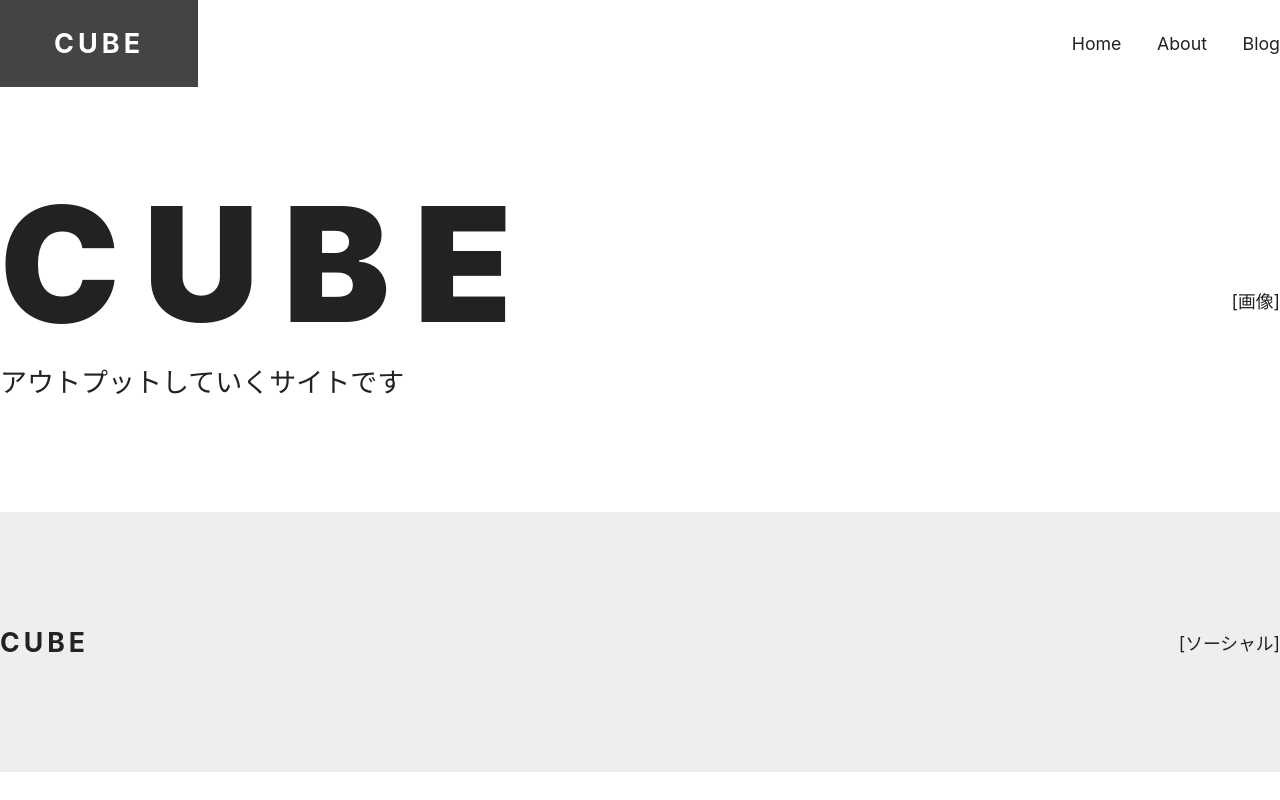
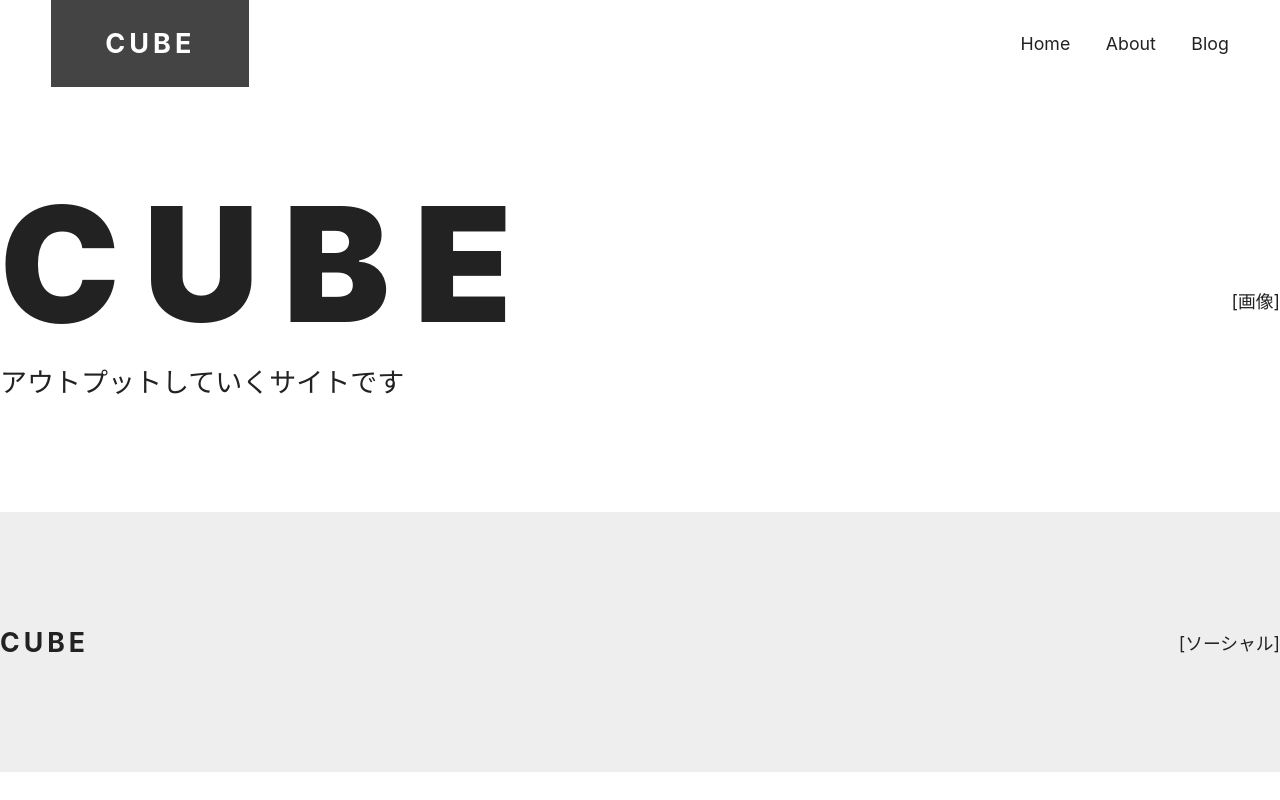
Before and after one commit to Miz-dev/next-react-website, a Next.js app: page / in a window 1280 px wide. Built offline with nearby package versions, Linux system fonts and the light colour scheme.

Commit message:
💄 headerの横幅調整

```diff
--- a/components/Header.js
+++ b/components/Header.js
@@ -1,14 +1,17 @@
 import Logo from "./Logo";
 import Nav from "./Nav";
 import styles from "../styles/header.module.css";
+import Container from "./container";
 
 export default function Header() {
 	return (
 		<header>
-			<div className={styles.flexContainer}>
-				<Logo boxOn />
-				<Nav />
-			</div>
+			<Container large>
+				<div className={styles.flexContainer}>
+					<Logo boxOn />
+					<Nav />
+				</div>
+			</Container>
 		</header>
 	);
 }
```
